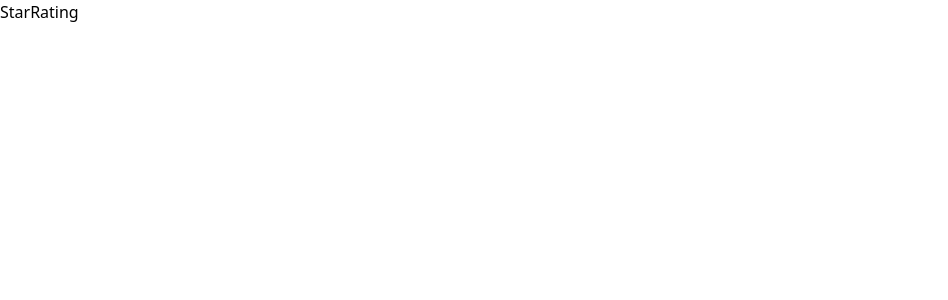
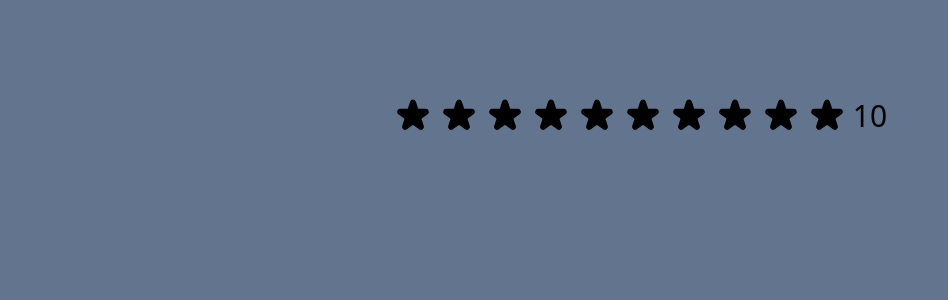
Before and after one commit to 01mehran/star-rating, a React (Vite) app: page / in a window 1280 px wide. Shown: the top 300 px of the page, without its empty margins (0-948 px from the left). Built offline with nearby package versions, Linux system fonts and the light colour scheme.

Commit message:
feat: add StarRating component.

```diff
--- a/src/App.tsx
+++ b/src/App.tsx
@@ -1,5 +1,13 @@
+import StarRating from "./StarRating";
+
 function App() {
-  return <div>StarRating</div>;
+  return (
+    <div className="h-dvh bg-slate-500 pt-24    ">
+      <div className="flex flex-col space-y-3 items-start mx-auto w-fit">
+        <StarRating />
+      </div>
+    </div>
+  );
 }
 
 export default App;
--- /dev/null
+++ b/src/StarRating.tsx
@@ -0,0 +1,29 @@
+function StarRating() {
+  return (
+    <div className="bg-slate-500 text-center">
+      <article className="flex  justify-center text-wrap space-x-1.5 items-center">
+        {Array.from({ length: 10 }, (_, i) => (
+          <Star key={i} />
+        ))}
+        <span className="text-3xl">10</span>
+      </article>
+    </div>
+  );
+}
+
+function Star() {
+  return (
+    <span role="button" className="h-10 w-10 cursor-pointer">
+      <svg
+        xmlns="http://www.w3.org/2000/svg"
+        viewBox="0 0 20 20"
+        fill="#000"
+        stroke="#000"
+      >
+        <path d="M9.049 2.927c.3-.921 1.603-.921 1.902 0l1.07 3.292a1 1 0 00.95.69h3.462c.969 0 1.371 1.24.588 1.81l-2.8 2.034a1 1 0 00-.364 1.118l1.07 3.292c.3.921-.755 1.688-1.54 1.118l-2.8-2.034a1 1 0 00-1.175 0l-2.8 2.034c-.784.57-1.838-.197-1.539-1.118l1.07-3.292a1 1 0 00-.364-1.118L2.98 8.72c-.783-.57-.38-1.81.588-1.81h3.461a1 1 0 00.951-.69l1.07-3.292z" />
+      </svg>
+    </span>
+  );
+}
+
+export default StarRating;
```
